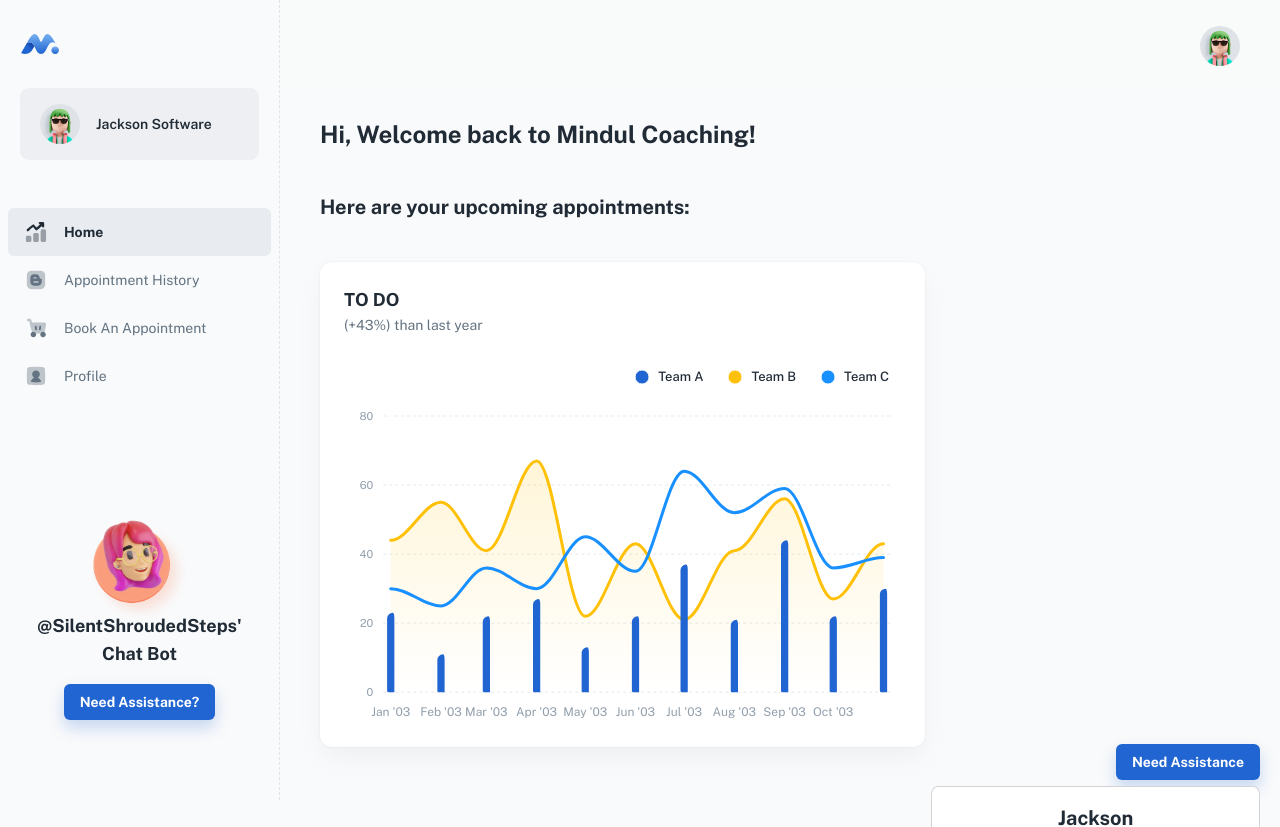
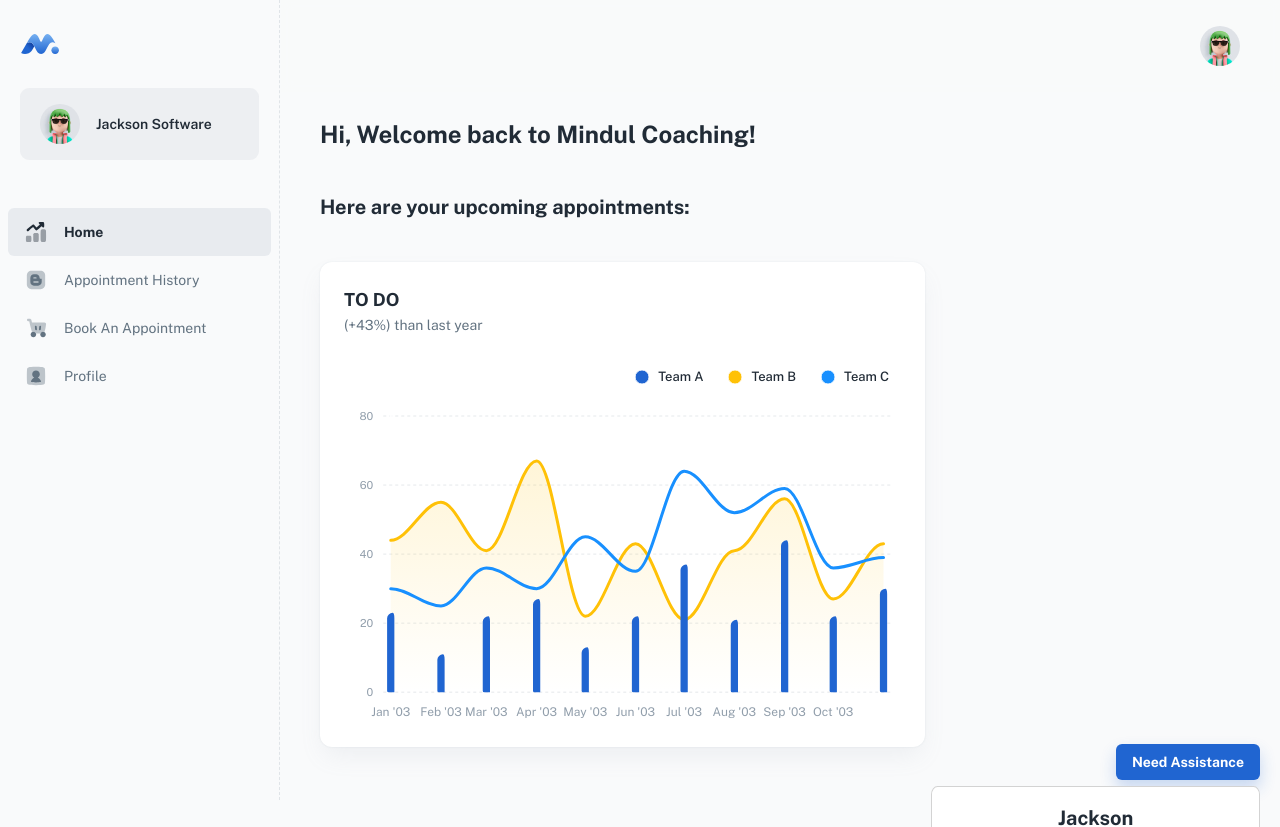
Before and after one commit to jjosegomez/ChatBot-BankingApp, a React (Create React App) app in the folder frontend/: page /dashboard/home in a window 1280 px wide. Built offline with nearby package versions, Linux system fonts and the light colour scheme; a web font is replaced by a local one.

Commit message:
fix styles and played with theme

```diff
--- a/frontend/src/layouts/dashboard/nav/ChatUI.js
+++ b/frontend/src/layouts/dashboard/nav/ChatUI.js
@@ -17,7 +17,7 @@ function ChatUI(props) {
 
   return (
       <Box sx={{border: "lightgrey solid 1px", position: 'fixed',  bottom:props.isVisible, right: '20px', zIndex: 9999,
-                backgroundColor: "#fff", borderRadius: "2%", overflow: "hidden", transition:".3s"}}>
+                backgroundColor: "#fff", borderRadius: "2%", overflow: "hidden", transition:".5s"}}>
         <Box sx={{display: 'flex', flexFlow: 'column', height: '340px' }}>
           <Box sx={{ display: 'flex', justifyContent: 'center', p: 1 , backgorundColor:"rgb(52,103,203)"}}>
             <Typography
--- a/frontend/src/layouts/dashboard/nav/index.js
+++ b/frontend/src/layouts/dashboard/nav/index.js
@@ -79,7 +79,7 @@ export default function Nav({ openNav, onCloseNav }) {
 
       <Box sx={{ flexGrow: 1 }} />
 
-      <Box sx={{ px: 2.5, pb: 10, mt: 10 }}>
+      {/* <Box sx={{ px: 2.5, pb: 10, mt: 10 }}>
         <Stack alignItems="center" spacing={1} sx={{ pt: 5, borderRadius: 2, position: 'relative' }}>
           <Box
             component="img"
@@ -97,7 +97,7 @@ export default function Nav({ openNav, onCloseNav }) {
             Need Assistance?
           </Button>
         </Stack>
-      </Box>
+      </Box> */}
     </Scrollbar>
   );
 
```
